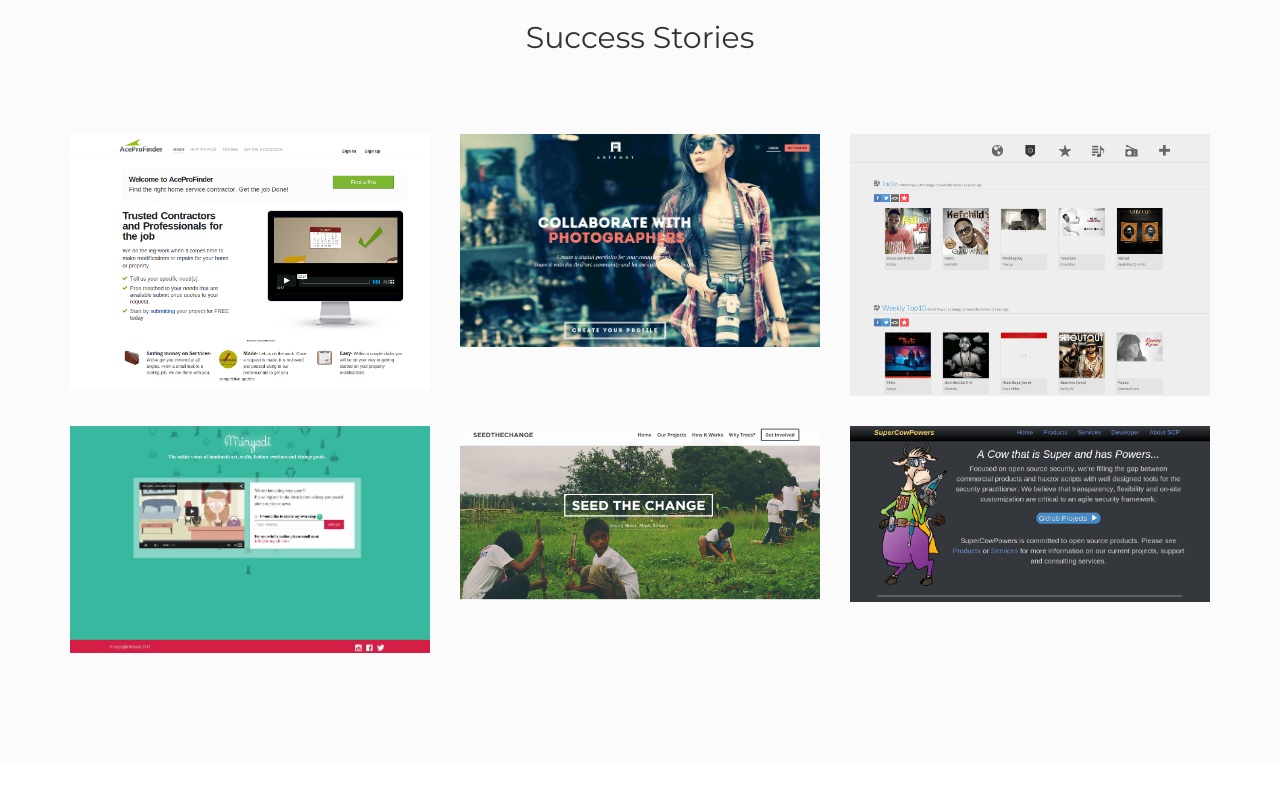
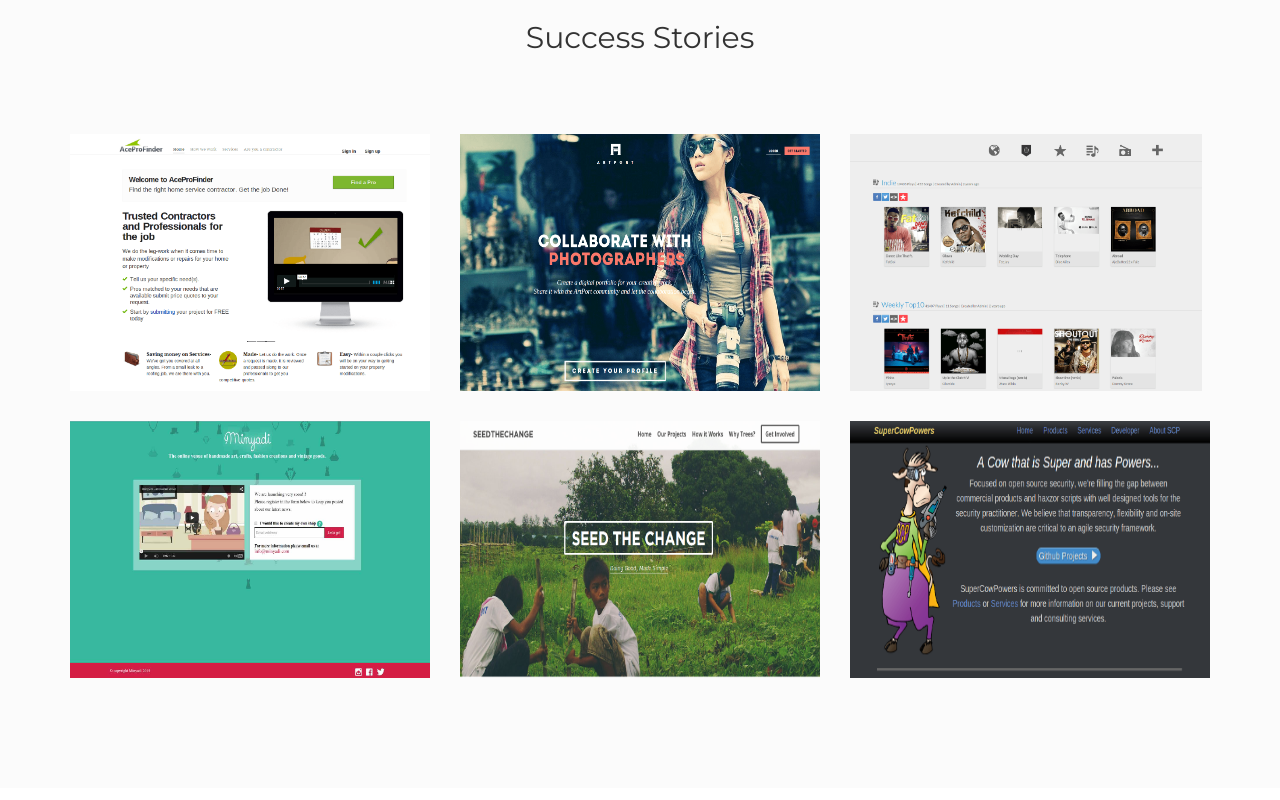
Before and after one commit to iamkhush/aoswebtech, a plain HTML site: page index.html in a window 1280 px wide. Shown: the part 1400-2200 px from the top of the page. Drawn offline with Linux system fonts and the light colour scheme; some packages are replaced by stand-ins of ours.

Commit message:
some changes

```diff
--- a/css/style.css
+++ b/css/style.css
@@ -804,3 +804,8 @@ Main components
   -o-transform: rotate(-45deg);
   transform: rotate(-45deg);
 }
+
+
+.portfolio-images {
+  height: 257px;
+}
--- a/index.html
+++ b/index.html
@@ -93,7 +93,7 @@
 			<div id="single-project"></div>
 			<div class="row">
 				<figure class="portfolio-item col-md-4 col-sm-6" >
-					<img class="img-responsive" src="img/projects/aceprofinder.png" alt="Aceprofinder.com" />
+					<img class="img-responsive portfolio-images" src="img/projects/aceprofinder.png" alt="Aceprofinder.com" />
 					<figcaption class="mask">
 						<a href="projects/aceprofinder.html">
 							<i class="glyphicon glyphicon-plus"></i>
@@ -101,7 +101,7 @@
 					</figcaption>
 				</figure>
 				<figure class="portfolio-item col-md-4 col-sm-6" >
-					<img class="img-responsive" src="img/projects/artport.png" alt="Artport.me" />
+					<img class="img-responsive portfolio-images" src="img/projects/artport.png" alt="Artport.me" />
 					<figcaption class="mask">
 						<a href="projects/artport.html">
 							<i class="glyphicon glyphicon-plus"></i>
@@ -109,7 +109,7 @@
 					</figcaption>
 				</figure>
 				<figure class="portfolio-item col-md-4 col-sm-6" >
-					<img class="img-responsive" src="img/projects/gplayer.png" alt="Gplayer.fm" />
+					<img class="img-responsive portfolio-images" src="img/projects/gplayer.png" alt="Gplayer.fm" />
 					<figcaption class="mask">
 						<a href="projects/gplayer.html">
 							<i class="glyphicon glyphicon-plus"></i>
@@ -117,7 +117,7 @@
 					</figcaption>
 				</figure>
 				<figure class="portfolio-item col-md-4 col-sm-6" >
-					<img class="img-responsive" src="img/projects/minyadi.png" alt="Minyadi.com" />
+					<img class="img-responsive portfolio-images" src="img/projects/minyadi.png" alt="Minyadi.com" />
 					<figcaption class="mask">
 						<a href="projects/minyadi.html">
 							<i class="glyphicon glyphicon-plus"></i>
@@ -125,7 +125,7 @@
 					</figcaption>
 				</figure>
 				<figure class="portfolio-item col-md-4 col-sm-6" >
-					<img class="img-responsive" src="img/projects/seedthechange.png" alt="Seed The Change" />
+					<img class="img-responsive portfolio-images" src="img/projects/seedthechange.png" alt="Seed The Change" />
 					<figcaption class="mask">
 						<a href="projects/seedthechange.html">
 							<i class="glyphicon glyphicon-plus"></i>
@@ -133,7 +133,7 @@
 					</figcaption>
 				</figure>
 				<figure class="portfolio-item col-md-4 col-sm-6" >
-					<img class="img-responsive" src="img/projects/supercowpowers.png" alt="Super Cow Powers" />
+					<img class="img-responsive portfolio-images" src="img/projects/supercowpowers.png" alt="Super Cow Powers" />
 					<figcaption class="mask">
 						<a href="projects/supercowpowers.html">
 							<i class="glyphicon glyphicon-plus"></i>
```
Also changed, not shown: projects/aceprofinder.html (+1 -1 lines).
